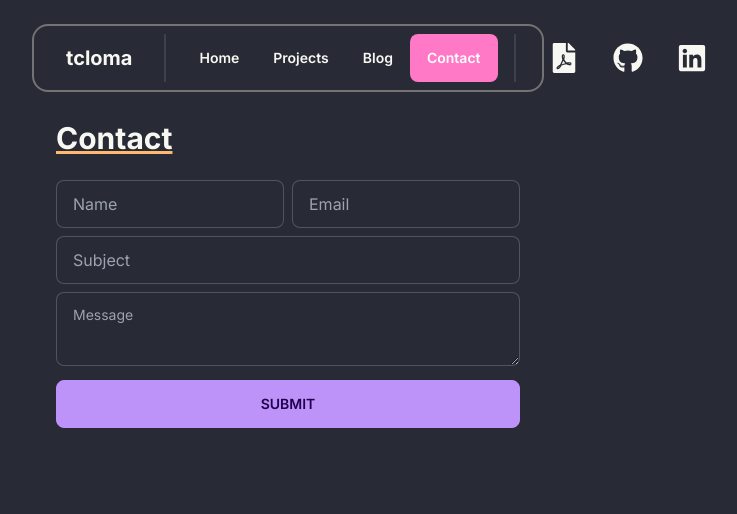
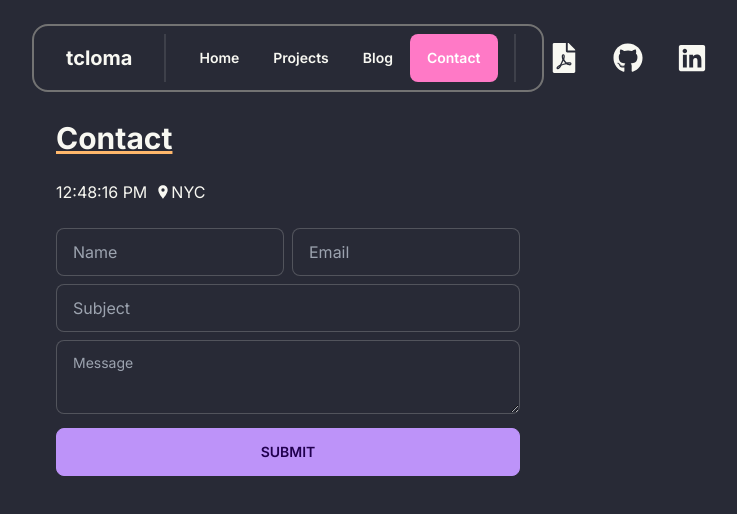
Before and after one commit to tcloma/portfolio-overhaul, a Next.js app: page /contact in a window 1280 px wide. Shown: the top 514 px of the page, without its empty margins (352-1089 px from the left). Built offline with nearby package versions, Linux system fonts and the light colour scheme.

Commit message:
updated README and added local NYC time

```diff
--- /dev/null
+++ b/src/app/contact/NYCDateTime.tsx
@@ -0,0 +1,25 @@
+'use client'
+
+import { useEffect, useState } from "react"
+import { MdLocationOn } from 'react-icons/md'
+
+export default function NYCDateTime() {
+    const [dateValue, setDateValue] = useState(new Date());
+
+    useEffect(() => {
+        const interval = setInterval(() => {
+            setDateValue(new Date())
+        }, 1000)
+
+        return () => {
+            clearInterval(interval)
+        }
+    }, [])
+
+    return (
+        <div className="flex gap-2 items-center">
+            <p>{dateValue.toLocaleTimeString('en-us', { timeZone: 'America/New_York' })} </p>
+            <div className="flex items-center"><MdLocationOn /> NYC</div>
+        </div>
+    )
+}
--- a/src/app/contact/page.tsx
+++ b/src/app/contact/page.tsx
@@ -1,6 +1,7 @@
 import Container from '../Container';
 import SectionHeader from '../SectionHeader';
 import ContactForm from './ContactForm';
+import NYCDateTime from './NYCDateTime';
 
 export default function page() {
 
@@ -8,6 +9,7 @@ export default function page() {
 	return (
 		<Container>
 			<SectionHeader name='Contact' />
+			<NYCDateTime />
 			<ContactForm />
 		</Container>
 	);
```
Also changed, not shown: 1 other file (tests, documents, lock files or other folders).
